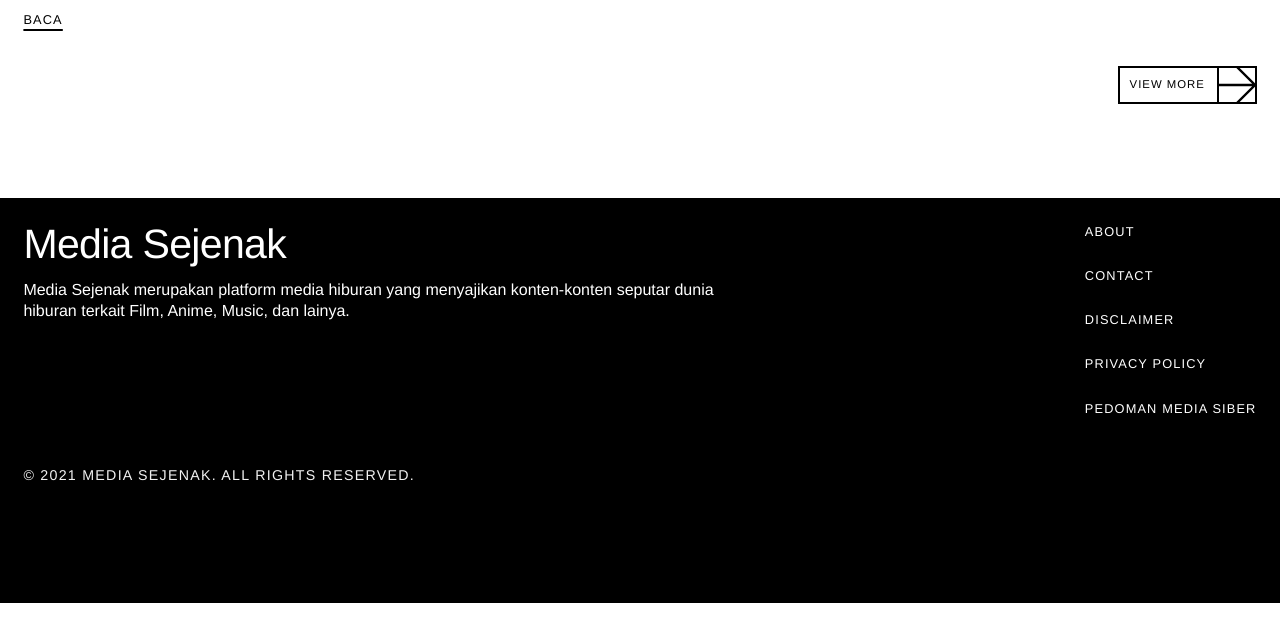
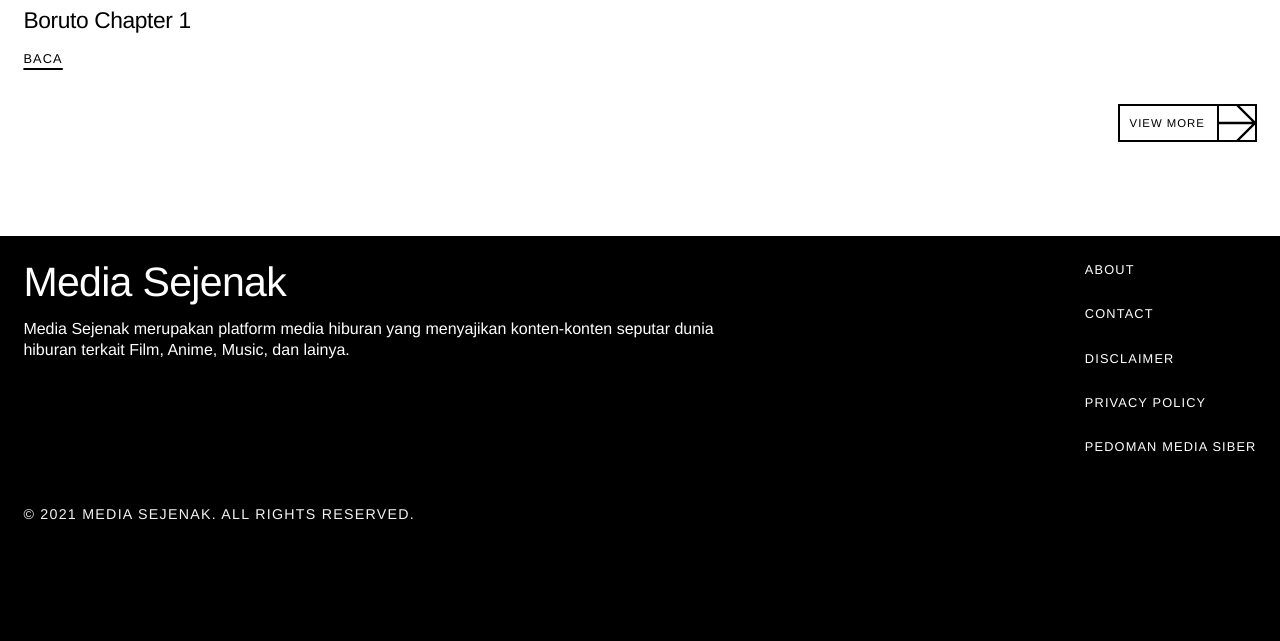
Before and after one commit to mediasejenak/mediasejenak.github.io, a Jekyll site: the page built from index.html, in a window 1280 px wide and 900 px high, scrolled down 2372 px, cut to the strip 259-900 px from the top of the window. Built offline with Jekyll 4.4.1, drawn with Linux system fonts in a browser that asks for light colours; some web fonts are replaced; the list of posts is cut into pages by our own code; before the commit the page ends 3234 px from its top, so only the background shows below that.

Commit message:
Update boruto-chapter-1-bahasa-indonesia.md

```diff
--- a/_manga/boruto-chapter-1-bahasa-indonesia.md
+++ b/_manga/boruto-chapter-1-bahasa-indonesia.md
@@ -2,6 +2,7 @@
 date: 2021-08-26 20:55:00 +07:00
 layout: post
 title: Baca Manga Boruto Chapter 1 Bahasa Indonesia
+subtitle: Boruto Chapter 1
 author: ilham
 artikel: true
 description: Baca Manga Boruto Chapter 1 Sub Indo gratis disini. Manga Boruto mengisahkan cerita dari anak sang pahlawan yaitu Uzumaki Boruto dalam menyelamatkan dunia dari klan Otsusuki dan juga Kara.
```
